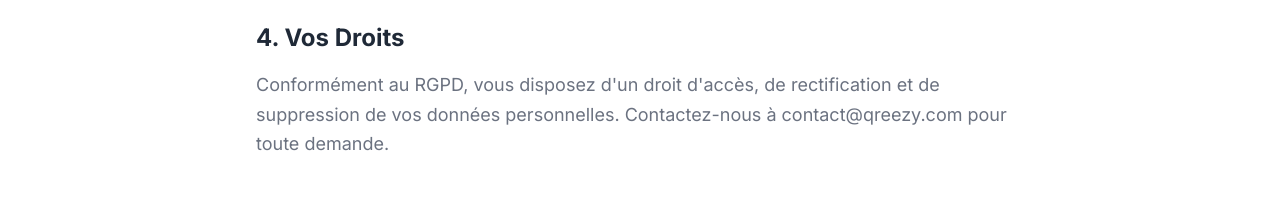
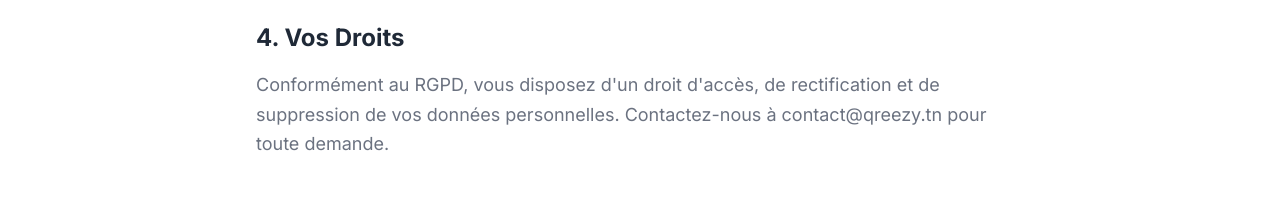
Before and after one commit to omarneyfar/qreezy, a Next.js app: page /privacy-policy in a window 1280 px wide. Shown: the part 807-1015 px from the top of the page. Built offline with nearby package versions, Linux system fonts and the light colour scheme.

Commit message:
feat: add initial landing page, privacy policy page, and footer layout component.

```diff
--- a/src/app/page.tsx
+++ b/src/app/page.tsx
@@ -117,7 +117,7 @@ export default function Home() {
               Créez une communauté fidèle avec un programme de fidélité numérique. Récompensez vos meilleurs clients et incitez-les à revenir.
             </p>
             <Button asChild variant="secondary" size="lg" className="w-full sm:w-auto px-10 h-14 rounded-xl font-bold text-lg bg-slate-100 hover:bg-primary hover:text-white transition-all text-foreground">
-              <Link href="/qreezy-fidelite">Explorer Fidélité</Link>
+              <Link href="/qreezy-fidelity">Explorer Fidélité</Link>
             </Button>
           </div>
         </div>
--- a/src/app/privacy-policy/page.tsx
+++ b/src/app/privacy-policy/page.tsx
@@ -47,7 +47,7 @@ export default function PrivacyPolicy() {
                         <p>
                             Conformément au RGPD, vous disposez d&apos;un droit d&apos;accès, de rectification
                             et de suppression de vos données personnelles. Contactez-nous à
-                            contact@qreezy.com pour toute demande.
+                            contact@qreezy.tn pour toute demande.
                         </p>
                     </section>
                 </div>
--- a/src/components/layout/Footer.tsx
+++ b/src/components/layout/Footer.tsx
@@ -21,7 +21,7 @@ const Footer = () => {
                         <h4 className="text-foreground font-bold text-lg">Solutions</h4>
                         <div className="flex flex-col gap-3">
                             <Link href="/digital-menu" className="text-secondary hover:text-primary transition-colors">Menu Digital</Link>
-                            <Link href="/qreezy-fidelite" className="text-secondary hover:text-primary transition-colors">Qreezy Fidélité</Link>
+                            <Link href="/qreezy-fidelity" className="text-secondary hover:text-primary transition-colors">Qreezy Fidélité</Link>
                         </div>
                     </div>
 
```
